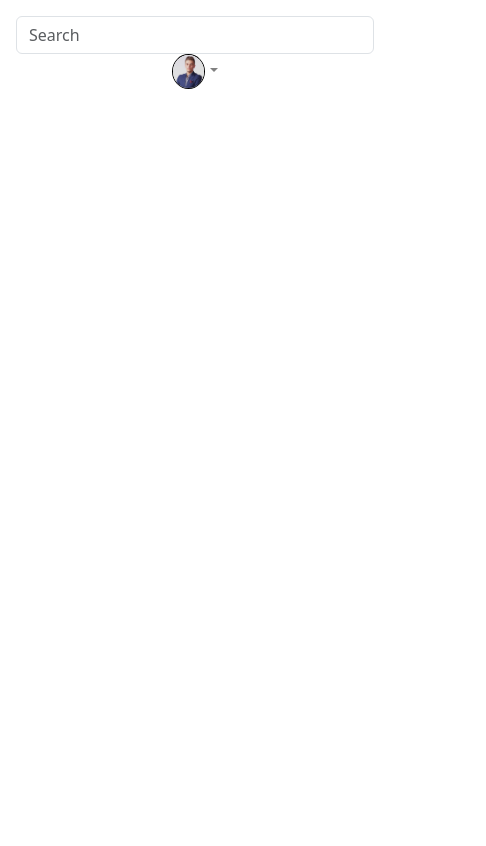
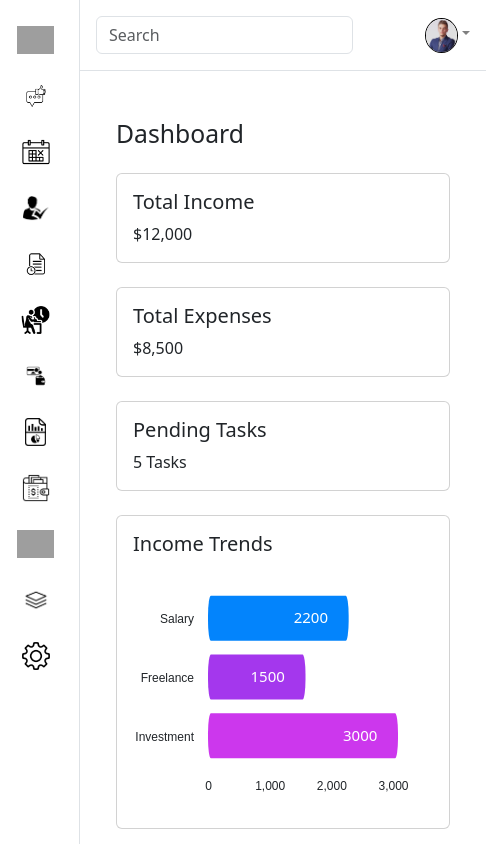
Before and after one commit to mnavneet1803/dashboard-clone, a React (Create React App) app: page / in a window 390 px wide. Shown: the top 846 px of the page, 486 px wide, since content can reach past the window. Built offline with nearby package versions, Linux system fonts and the light colour scheme; grey boxes are pictures that could not be loaded.

Commit message:
App Component Updated

```diff
--- a/src/App.css
+++ b/src/App.css
@@ -1,6 +1,5 @@
 body {
-  margin: 0;
-  font-family: Arial, sans-serif;
+  font-family: 'Arial', sans-serif;
 }
 
 .nav-link.active {
@@ -16,54 +15,3 @@ body {
   color: #007bff;
   text-decoration: none;
 }
-
-
-/* General styles */
-
-.d-flex {
-  display: flex;
-  min-height: 100vh;
-}
-
-.sidebar {
-  background-color: #f8f9fa;
-  border-right: 1px solid #dee2e6;
-  transition: transform 0.3s ease;
-}
-
-.content-container {
-  flex-grow: 1;
-  display: flex;
-  flex-direction: column;
-}
-
-/* Media queries for responsiveness */
-@media (max-width: 768px) {
-  .d-flex {
-    flex-direction: column;
-  }
-
-  .sidebar {
-    width: 80px; /* Narrow width for mobile */
-    transform: translateX(-100%); /* Hide sidebar off-screen */
-    position: fixed;
-    top: 0;
-    left: 0;
-    height: 100%;
-    z-index: 1000;
-  }
-
-  .content-container {
-    margin-left: 0;
-  }
-
-  .show-sidebar {
-    transform: translateX(0); /* Show sidebar */
-  }
-}
-
-@media (min-width: 769px) {
-  .sidebar {
-    width: 250px; /* Default width for larger screens */
-  }
-}
--- a/src/App.js
+++ b/src/App.js
@@ -19,6 +19,7 @@ import Categories from './components/Categories';
 import Settings from './components/Settings';
 
 const App = () => {
+  // menu items and their corresponding components here...
   const menuItems = [
     { name: 'Dashboard', route: 'dashboard', component: Dashboard },
     { name: 'Feedbacks', route: 'feedbacks', component: Feedbacks },
@@ -38,7 +39,7 @@ const App = () => {
     <Router>
       <div className="d-flex">
         <Sidebar menuItems={menuItems} />
-        <div className="content-container">
+        <div className="flex-grow-1">
           <Header />
           <div className="p-4">
             <Routes>
```
